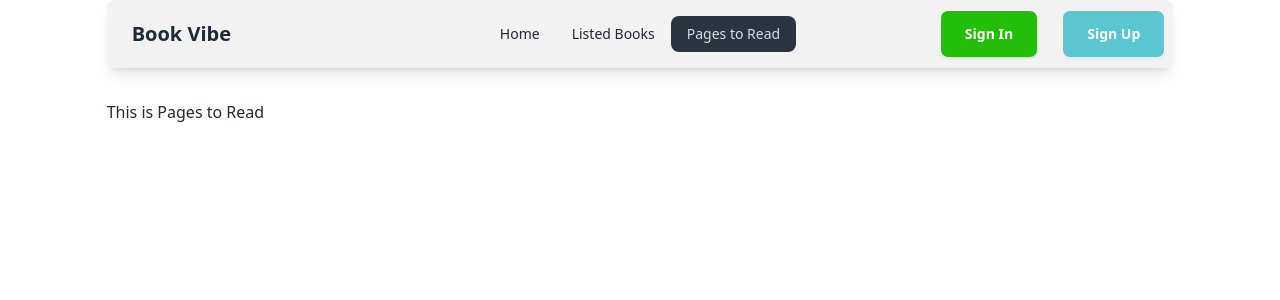
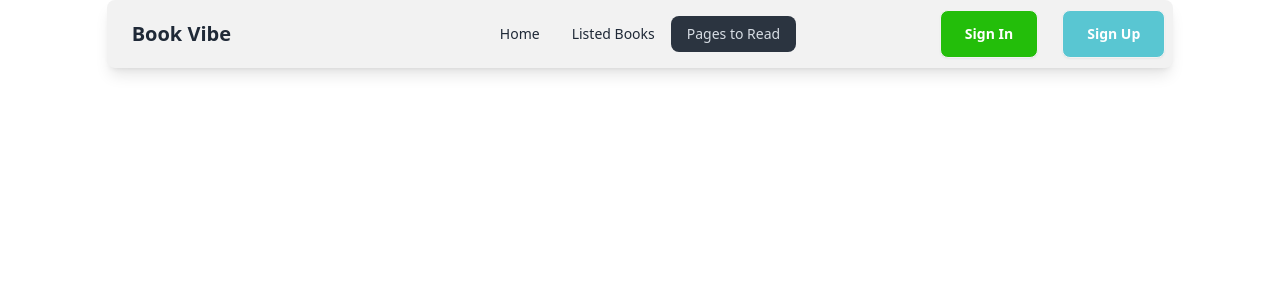
Before and after one commit to mehedi1699/B9-A8-bookReview, a React (Vite) app: page /pages in a window 1280 px wide. Shown: the top 300 px of the page. Built offline with nearby package versions, Linux system fonts and the light colour scheme.

Commit message:
graph section done

```diff
--- a/package.json
+++ b/package.json
@@ -18,6 +18,7 @@
     "react-icons": "^5.2.1",
     "react-router-dom": "^6.23.1",
     "react-toastify": "^10.0.5",
+    "recharts": "^2.12.7",
     "sort-by": "^1.2.0"
   },
   "devDependencies": {
--- a/src/components/PagesRead/PagesRead.jsx
+++ b/src/components/PagesRead/PagesRead.jsx
@@ -1,11 +1,22 @@
+import { BarChart, Bar,XAxis,YAxis,Tooltip,Legend,CartesianGrid } from 'recharts';
+import { getReadListBooks } from '../Utility/localStorage';
 
 
 const PagesRead = () => {
+    const readList = getReadListBooks()
+    const data= readList;
     return (
-        <div>
-            <h1>This is Pages to Read</h1>
+        <div className={`bg-gray-100 p-12 text-center rounded-3xl mx-auto ${readList.length <= 0 && 'hidden'}`}>
+            <BarChart className='mx-auto' width={730} height={450} data={data}>
+                <CartesianGrid strokeDasharray="3 3" />
+                <XAxis dataKey="bookName" />
+                <YAxis />
+                <Tooltip />
+                <Legend />
+                <Bar dataKey="totalPages" fill="#1884d8" />
+            </BarChart>
         </div>
     );
 };
 
-export default PagesRead;<h1>This is Pages to Read</h1>
+export default PagesRead;
```
Also changed, not shown: 1 other file (tests, documents, lock files or other folders).
